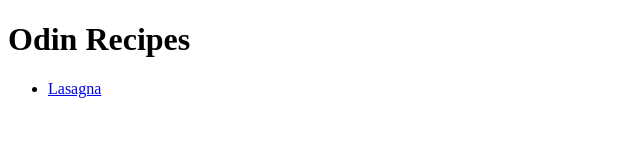
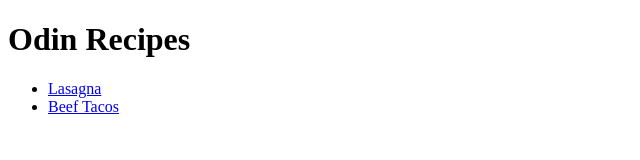
Before and after one commit to anisbett/odin-recipes, a plain HTML site: page index.html in a window 1280 px wide. Shown: the whole page, without its empty margins (0-640 px from the left). Drawn offline with Linux system fonts and the light colour scheme.

Commit message:
Add index.html

```diff
--- a/index.html
+++ b/index.html
@@ -10,6 +10,7 @@
     <h1>Odin Recipes</h1>
     <ul>
         <li><a href="recipes/lasagna.html">Lasagna</a></li>
+        <li><a href="recipes/tacos.html">Beef Tacos</a></li>
     </ul>
 </body>
 </html>
```
